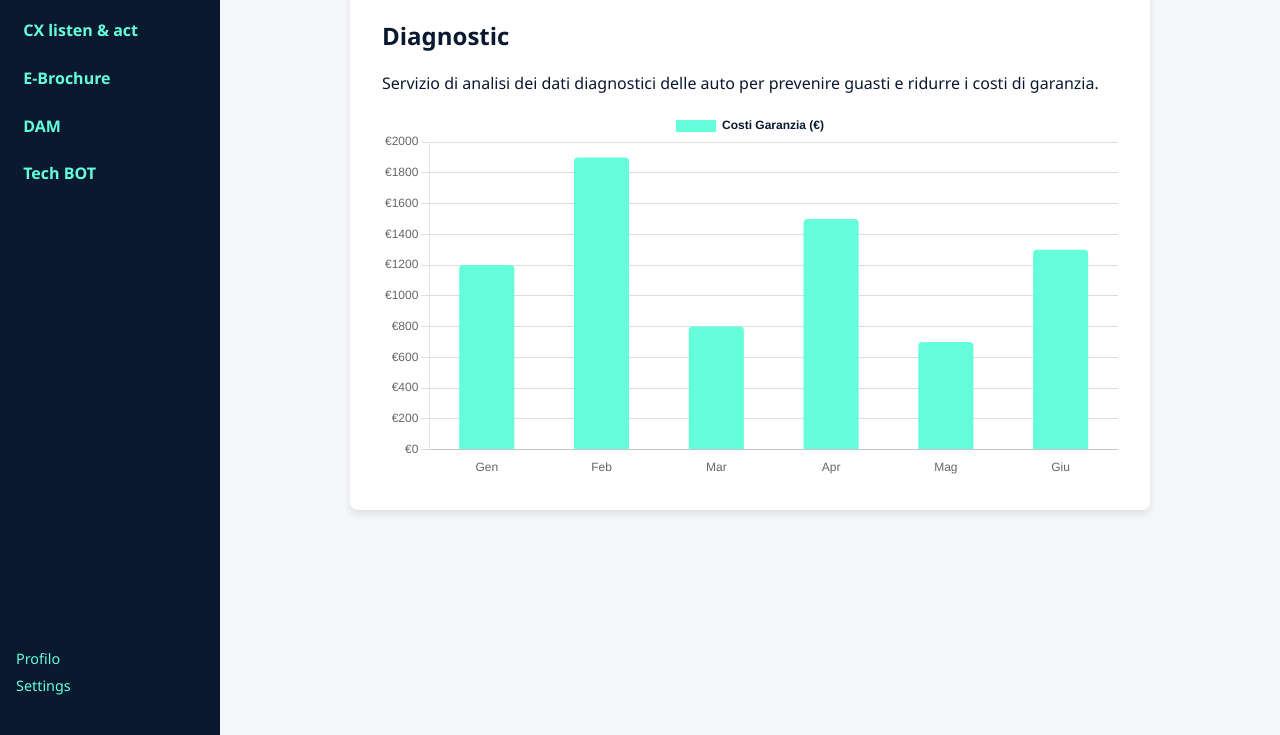
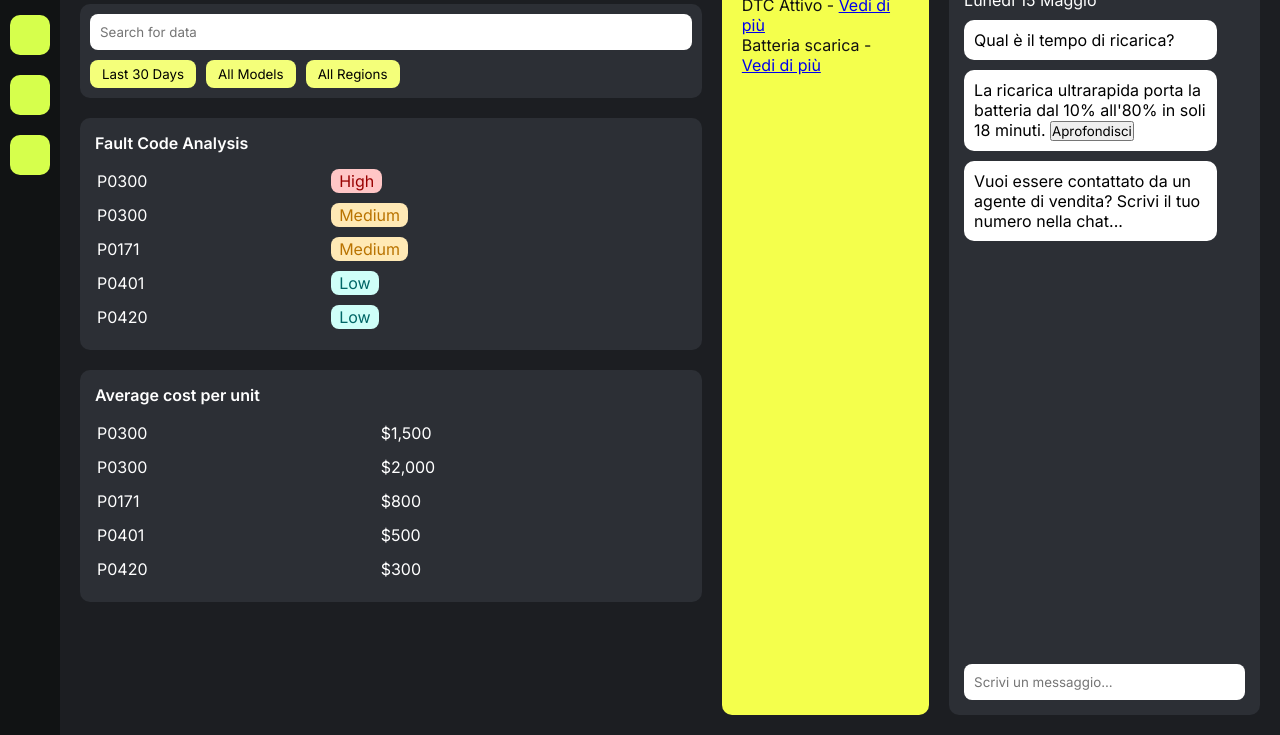
Before and after one commit to Tina569210/prototipo-interattivo, a plain HTML site: page index.html in a window 1280 px wide. Shown: the part 65-800 px from the top of the page. Drawn offline with nearby package versions, Linux system fonts and the light colour scheme.

Commit message:
Add files via upload

```diff
--- a/index.html
+++ b/index.html
@@ -2,252 +2,226 @@
 <html lang="it">
 <head>
   <meta charset="UTF-8" />
-  <meta name="viewport" content="width=device-width, initial-scale=1" />
-  <title>Piattaforma Automotive - Sidebar + Grafici</title>
+  <meta name="viewport" content="width=device-width, initial-scale=1.0" />
+  <title>Diagnostic Analytics Overview</title>
+  <link href="https://fonts.googleapis.com/css2?family=Inter:wght@400;600&display=swap" rel="stylesheet">
+  <style>
+    * {
+      margin: 0;
+      padding: 0;
+      box-sizing: border-box;
+      font-family: 'Inter', sans-serif;
+    }
 
-  <!-- Chart.js CDN -->
-  <script src="https://cdn.jsdelivr.net/npm/chart.js"></script>
-
-  <style>
-    /* Reset base */
-    * {
-      box-sizing: border-box;
-    }
     body {
-      margin: 0;
-      height: 100vh;
-      display: flex;
-      font-family: 'Segoe UI', Tahoma, Geneva, Verdana, sans-serif;
-      color: #0A192F;
-      background: #f5f7fa;
-      overflow: hidden;
-    }
-    /* Sidebar (header) */
-    header {
-      width: 220px;
-      background: #0A192F;
+      background-color: #1c1e22;
       color: white;
       display: flex;
-      flex-direction: column;
-      padding: 2rem 1rem;
-      box-sizing: border-box;
+      height: 100vh;
     }
-    nav ul {
-      list-style: none;
-      padding: 0;
-      margin: 0;
+
+    .sidebar {
+      width: 60px;
+      background-color: #111314;
       display: flex;
       flex-direction: column;
-      gap: 1rem;
-      flex-grow: 0;
+      align-items: center;
+      padding-top: 20px;
+      gap: 20px;
     }
-    nav ul li a {
-      color: #64FFDA;
-      text-decoration: none;
-      font-weight: 600;
-      font-size: 1rem;
-      display: block;
-      padding: 0.3rem 0.2rem;
-      border-left: 4px solid transparent;
-      transition: border-color 0.3s ease;
+
+    .sidebar button {
+      background: none;
+      border: none;
+      width: 40px;
+      height: 40px;
+      border-radius: 10px;
+      background-color: #d6ff4c;
+    }
+
+    .main {
+      flex: 1;
+      padding: 20px;
+      display: grid;
+      grid-template-columns: 3fr 1fr 1.5fr;
+      gap: 20px;
+    }
+
+    .content {
+      display: flex;
+      flex-direction: column;
+      gap: 20px;
+    }
+
+    .search-filter {
+      background-color: #2c2f35;
+      padding: 10px;
+      border-radius: 10px;
+    }
+
+    .search-filter input {
+      width: 100%;
+      padding: 10px;
+      border-radius: 8px;
+      border: none;
+      outline: none;
+    }
+
+    .filters {
+      margin-top: 10px;
+      display: flex;
+      gap: 10px;
+    }
+
+    .filters button {
+      background-color: #f4ff7a;
+      border: none;
+      padding: 6px 12px;
+      border-radius: 8px;
       cursor: pointer;
     }
-    nav ul li a.active {
-      border-left: 4px solid #64FFDA;
-      background-color: rgba(100, 255, 218, 0.1);
-      border-radius: 2px;
-    }
-    .user-menu {
-      margin-top: auto;
-      font-size: 0.9rem;
-    }
-    .user-menu a {
-      color: #64FFDA;
-      text-decoration: none;
-      display: block;
-      margin-bottom: 0.5rem;
-      cursor: pointer;
-    }
-    .user-menu a.active {
-      font-weight: bold;
-      text-decoration: underline;
+
+    .panel {
+      background-color: #2c2f35;
+      padding: 15px;
+      border-radius: 10px;
     }
 
-    /* Main content area */
-    main {
-      flex-grow: 1;
-      padding: 2rem;
-      overflow-y: auto;
-      background: #f5f7fa;
-      min-height: 100vh;
+    .panel table {
+      width: 100%;
+      margin-top: 10px;
     }
-    section {
-      display: none;
-      max-width: 800px;
-      margin: 0 auto;
-      background: white;
-      padding: 2rem;
+
+    .panel td {
+      padding: 6px 0;
+    }
+
+    .frequency-high {
+      background: #ffc6c6;
+      padding: 2px 8px;
       border-radius: 8px;
-      box-shadow: 0 4px 8px rgba(0,0,0,0.1);
+      color: #900;
     }
-    section.active {
-      display: block;
+
+    .frequency-medium {
+      background: #ffe9b5;
+      padding: 2px 8px;
+      border-radius: 8px;
+      color: #b97300;
+    }
+
+    .frequency-low {
+      background: #cffff8;
+      padding: 2px 8px;
+      border-radius: 8px;
+      color: #006666;
+    }
+
+    .notif-panel {
+      background-color: #f4ff4c;
+      padding: 20px;
+      border-radius: 10px;
+      color: #111;
+    }
+
+    .chat-panel {
+      background-color: #2c2f35;
+      border-radius: 10px;
+      display: flex;
+      flex-direction: column;
+      justify-content: space-between;
+      padding: 15px;
+    }
+
+    .chat-panel .message {
+      background-color: white;
+      color: black;
+      border-radius: 10px;
+      padding: 10px;
+      margin: 10px 0;
+      max-width: 90%;
+    }
+
+    .chat-panel .user-input {
+      margin-top: auto;
+    }
+
+    .chat-panel input {
+      width: 100%;
+      padding: 10px;
+      border-radius: 8px;
+      border: none;
+      margin-top: 10px;
     }
   </style>
 </head>
 <body>
+  <div class="sidebar">
+    <button></button>
+    <button></button>
+    <button></button>
+    <button></button>
+  </div>
+  <div class="main">
+    <div class="content">
+      <h2>Diagnostic Analytics Overview</h2>
+      <div class="search-filter">
+        <input type="text" placeholder="Search for data" />
+        <div class="filters">
+          <button>Last 30 Days</button>
+          <button>All Models</button>
+          <button>All Regions</button>
+        </div>
+      </div>
 
-<header>
-  <nav>
-    <ul id="menu">
-      <li><a href="#" data-target="diagnostic" class="active">Diagnostic</a></li>
-      <li><a href="#" data-target="cx-listen-act">CX listen & act</a></li>
-      <li><a href="#" data-target="e-brochure">E-Brochure</a></li>
-      <li><a href="#" data-target="dam">DAM</a></li>
-      <li><a href="#" data-target="tech-bot">Tech BOT</a></li>
-    </ul>
-  </nav>
-  <div class="user-menu">
-    <a href="#" data-target="profile">Profilo</a>
-    <a href="#" data-target="settings">Settings</a>
+      <div class="panel">
+        <h4>Fault Code Analysis</h4>
+        <table>
+          <tr><td>P0300</td><td><span class="frequency-high">High</span></td></tr>
+          <tr><td>P0300</td><td><span class="frequency-medium">Medium</span></td></tr>
+          <tr><td>P0171</td><td><span class="frequency-medium">Medium</span></td></tr>
+          <tr><td>P0401</td><td><span class="frequency-low">Low</span></td></tr>
+          <tr><td>P0420</td><td><span class="frequency-low">Low</span></td></tr>
+        </table>
+      </div>
+
+      <div class="panel">
+        <h4>Average cost per unit</h4>
+        <table>
+          <tr><td>P0300</td><td>$1,500</td></tr>
+          <tr><td>P0300</td><td>$2,000</td></tr>
+          <tr><td>P0171</td><td>$800</td></tr>
+          <tr><td>P0401</td><td>$500</td></tr>
+          <tr><td>P0420</td><td>$300</td></tr>
+        </table>
+      </div>
+    </div>
+
+    <div class="notif-panel">
+      <h4>Notifiche</h4>
+      <p>DTC Attivo - <a href="#">Vedi di più</a></p>
+      <p>Batteria scarica - <a href="#">Vedi di più</a></p>
+    </div>
+
+    <div class="chat-panel">
+      <div>
+        <h4>Tech BOT</h4>
+        <p>Lunedì 15 Maggio</p>
+        <div class="message">
+          Qual è il tempo di ricarica?
+        </div>
+        <div class="message">
+          La ricarica ultrarapida porta la batteria dal 10% all'80% in soli 18 minuti.
+          <button>Aprofondisci</button>
+        </div>
+        <div class="message">
+          Vuoi essere contattato da un agente di vendita? Scrivi il tuo numero nella chat...
+        </div>
+      </div>
+      <div class="user-input">
+        <input type="text" placeholder="Scrivi un messaggio..." />
+      </div>
+    </div>
   </div>
-</header>
-
-<main>
-  <section id="diagnostic" class="active">
-    <h1>Diagnostic</h1>
-    <p>Servizio di analisi dei dati diagnostici delle auto per prevenire guasti e ridurre i costi di garanzia.</p>
-    <canvas id="diagnosticChart" width="400" height="200"></canvas>
-  </section>
-
-  <section id="cx-listen-act">
-    <h1>CX listen & act</h1>
-    <p>Ascolto della voce del cliente per benchmarking e impostare piani di azioni migliorativi e la reputazione.</p>
-  </section>
-
-  <section id="e-brochure">
-    <h1>E-Brochure</h1>
-    <p>App per generare lead qualificati verso i concessionari, facendo conoscere al cliente finale in modo interattivo le caratteristiche dell’auto.</p>
-  </section>
-
-  <section id="dam">
-    <h1>DAM</h1>
-    <p>Distribuzione di materiale marketing e comunicazione dalla casa madre ai network di concessionari/officine.</p>
-  </section>
-
-  <section id="tech-bot">
-    <h1>Tech BOT</h1>
-    <p>Chatbot per la risoluzione di problemi tecnici e di manutenzione dell’auto a supporto delle officine.</p>
-  </section>
-
-  <section id="profile">
-    <h1>Profilo Utente</h1>
-    <p>Gestione dati utente e informazioni personali.</p>
-  </section>
-
-  <section id="settings">
-    <h1>Settings</h1>
-    <p>Configurazioni e preferenze della piattaforma.</p>
-  </section>
-</main>
-
-<script>
-  const menuLinks = document.querySelectorAll('header nav ul li a');
-  const userLinks = document.querySelectorAll('.user-menu a');
-  const allLinks = [...menuLinks, ...userLinks];
-  const sections = document.querySelectorAll('main section');
-
-  function setActiveSection(targetId) {
-    // Nascondi tutte le sezioni
-    sections.forEach(sec => sec.classList.remove('active'));
-    // Mostra la sezione target
-    const target = document.getElementById(targetId);
-    if(target) target.classList.add('active');
-
-    // Aggiorna classe active sui menu
-    allLinks.forEach(link => {
-      if(link.dataset.target === targetId){
-        link.classList.add('active');
-      } else {
-        link.classList.remove('active');
-      }
-    });
-  }
-
-  allLinks.forEach(link => {
-    link.addEventListener('click', e => {
-      e.preventDefault();
-      const targetId = link.dataset.target;
-      setActiveSection(targetId);
-      // Aggiorna URL con hash (senza ricaricare)
-      history.pushState(null, '', `#${targetId}`);
-    });
-  });
-
-  // Al caricamento pagina, mostra la sezione da hash (se presente)
-  window.addEventListener('load', () => {
-    const hash = window.location.hash.replace('#', '');
-    if(hash && document.getElementById(hash)){
-      setActiveSection(hash);
-    }
-  });
-
-  // Gestione navigazione avanti/indietro
-  window.addEventListener('popstate', () => {
-    const hash = window.location.hash.replace('#', '') || 'diagnostic';
-    setActiveSection(hash);
-  });
-
-  // ----------- Inizializza Chart.js nella sezione Diagnostic -----------
-
-  function initDiagnosticChart() {
-    const ctx = document.getElementById('diagnosticChart').getContext('2d');
-    new Chart(ctx, {
-      type: 'bar',
-      data: {
-        labels: ['Gen', 'Feb', 'Mar', 'Apr', 'Mag', 'Giu'],
-        datasets: [{
-          label: 'Costi Garanzia (€)',
-          data: [1200, 1900, 800, 1500, 700, 1300],
-          backgroundColor: '#64FFDA',
-          borderRadius: 4,
-          barPercentage: 0.6,
-        }]
-      },
-      options: {
-        responsive: true,
-        scales: {
-          y: {
-            beginAtZero: true,
-            ticks: {
-              callback: val => '€' + val,
-            },
-            grid: {
-              color: '#ddd'
-            }
-          },
-          x: {
-            grid: {
-              display: false
-            }
-          }
-        },
-        plugins: {
-          legend: {
-            labels: {
-              color: '#0A192F',
-              font: { weight: '600' }
-            }
-          }
-        }
-      }
-    });
-  }
-
-  window.addEventListener('load', () => {
-    initDiagnosticChart();
-  });
-</script>
-
 </body>
 </html>
```
